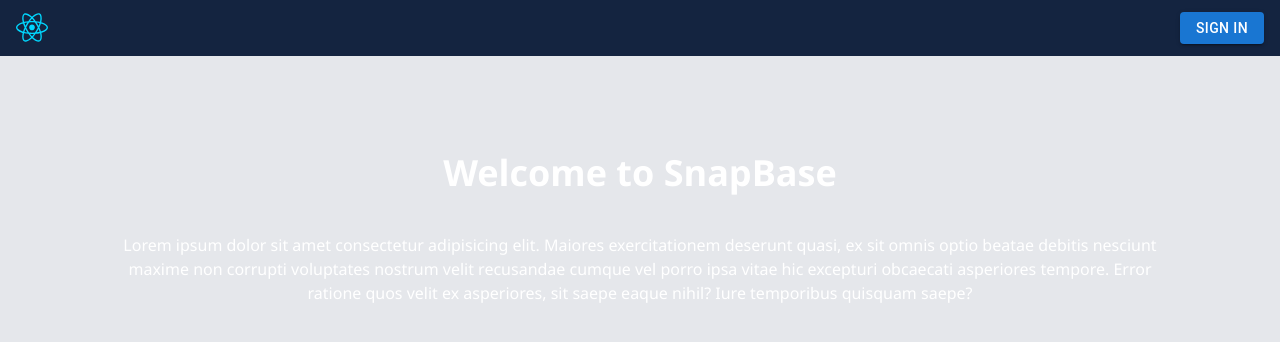
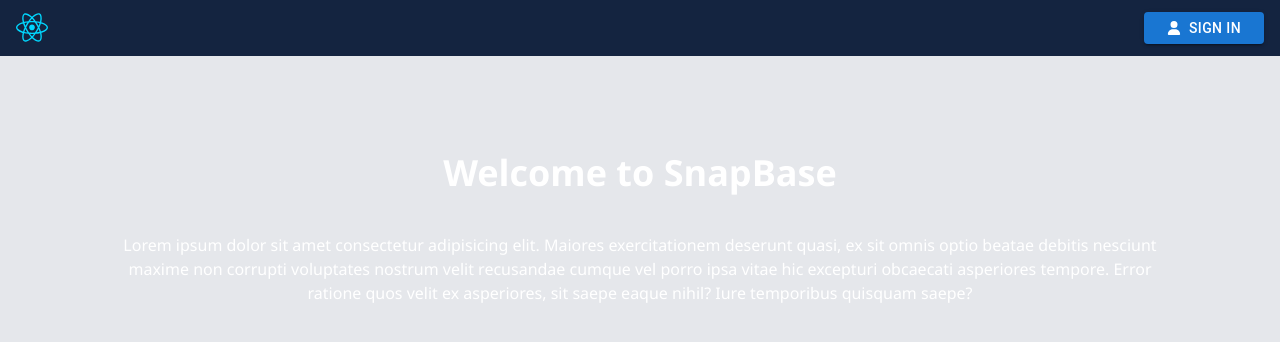
Before and after one commit to farmconom/snapbase-frontend, a React (Vite) app: page / in a window 1280 px wide. Shown: the top 342 px of the page. Built offline with nearby package versions, Linux system fonts and the light colour scheme.

Commit message:
fix ui Usermenu

```diff
--- a/src/layout/Navbar.tsx
+++ b/src/layout/Navbar.tsx
@@ -6,6 +6,7 @@ import { useDispatch, useSelector } from '../redux/index.ts';
 import { initializeAccountSuccess } from '../redux/account.ts';
 import Button from '@mui/material/Button';
 import UserMenu from './UserMenu.tsx';
+import { FaUser } from 'react-icons/fa6';
 
 const AppNavbar: FC = function () {
   const [openSignOutModal, setOpenSignOutModal] = useState(false);
@@ -32,17 +33,17 @@ const AppNavbar: FC = function () {
           <div className="flex items-center gap-3 md:gap-3 z-[2]">
             {isSignIn ? (
               <>
-                <UserMenu />
+                <UserMenu onOpenSignOutModal={setOpenSignOutModal} />
               </>
             ) : (
               <>
                 <Button
                   variant="contained"
-                  className="h-[32px]"
+                  className="h-[32px] !min-w-[120px]"
                   onClick={() =>
                     dispatch(initializeAccountSuccess({ isSignIn: true }))
                   }>
-                  Sign in
+                  <FaUser className="me-2" /> Sign in
                 </Button>
               </>
             )}
--- a/src/layout/UserMenu.tsx
+++ b/src/layout/UserMenu.tsx
@@ -2,8 +2,13 @@ import * as React from 'react';
 import Button from '@mui/material/Button';
 import Menu from '@mui/material/Menu';
 import MenuItem from '@mui/material/MenuItem';
+import { defaultImages } from '../constant/default-images';
 
-export default function UserMenu() {
+type Props = {
+  onOpenSignOutModal: (isOpen: boolean) => void;
+};
+
+export default function UserMenu({ onOpenSignOutModal }: Props) {
   const [anchorEl, setAnchorEl] = React.useState<null | HTMLElement>(null); // Specify the type of anchorEl
   const open = Boolean(anchorEl);
   const handleClick = (event: React.MouseEvent<HTMLButtonElement>) => {
@@ -17,14 +22,20 @@ export default function UserMenu() {
     <div>
       <Button
         id="basic-button"
+        className="h-[32px] !min-w-[32px] !p-0"
         aria-controls={open ? 'basic-menu' : undefined}
         aria-haspopup="true"
         aria-expanded={open ? 'true' : undefined}
         onClick={handleClick}>
-        Dashboard
+        <img
+          src={defaultImages.noProfile}
+          className="object-cover h-[32px] w-[32px]"
+          alt="user image"
+        />
       </Button>
       <Menu
         id="basic-menu"
+        className="mt-2"
         anchorEl={anchorEl}
         open={open}
         onClose={handleClose}
@@ -33,7 +44,7 @@ export default function UserMenu() {
         }}>
         <MenuItem onClick={handleClose}>Profile</MenuItem>
         <MenuItem onClick={handleClose}>My account</MenuItem>
-        <MenuItem onClick={handleClose}>Logout</MenuItem>
+        <MenuItem onClick={() => onOpenSignOutModal(true)}>Sign out</MenuItem>
       </Menu>
     </div>
   );
```
